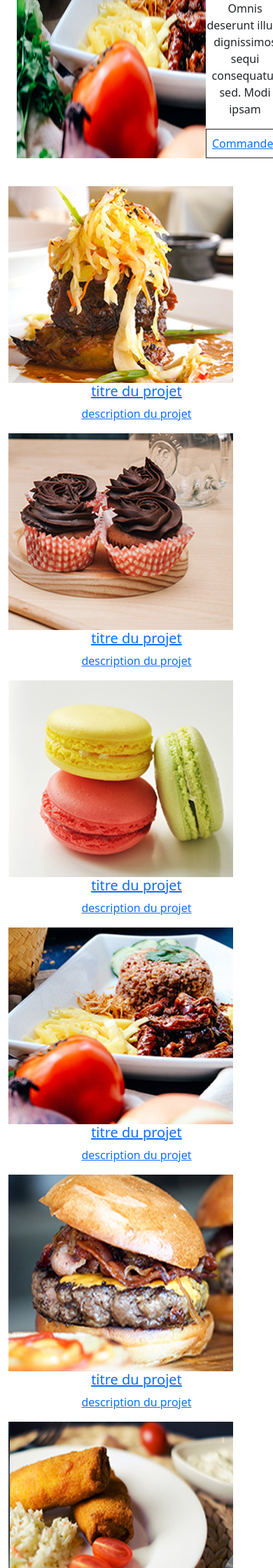
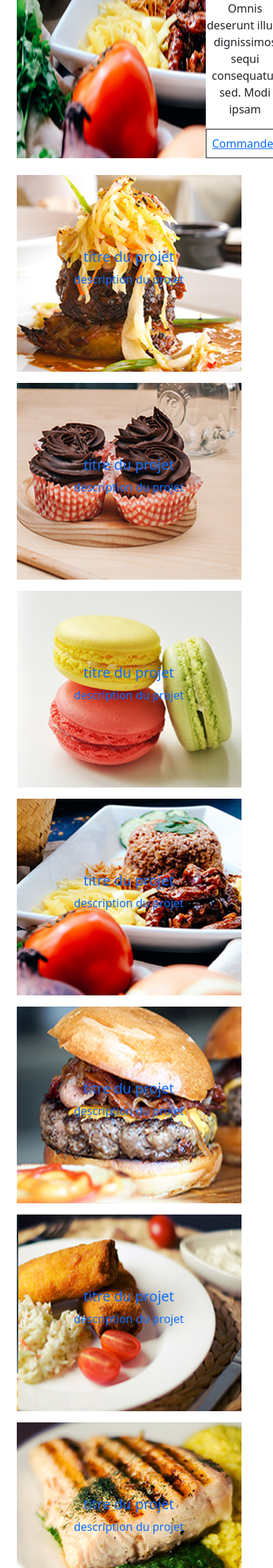
Before and after one commit to Jlaqueyrie/siteRestaurant, a PHP site: page / in a window 390 px wide; the page is wider, and only the part inside the window is pictured. Shown: the part 2068-4308 px from the top of that part at 70% size. Run offline with PHP 8.4, Linux system fonts and the light colour scheme.

Commit message:
section plats ok, mais proleme goutiere

```diff
--- a/css/style.css
+++ b/css/style.css
@@ -5,3 +5,17 @@
     display: flex;
     flex-direction: column;
 }
+#nos-plats figure{
+    flex:1;
+    width: 20em;
+    position: relative;
+}
+#nos-plats figcaption{
+    position: absolute;
+    width: 20em;
+    top: 0;
+    display: flex;
+    justify-content: center;
+    align-items: center;
+    flex-direction: column;
+}
--- a/index.html
+++ b/index.html
@@ -175,13 +175,12 @@
                             </figure>
                 </section>
 
-                    <section id="nos-plats" class=" row mt-3 mb-3">
-                        <div class=" flex col-sm-10 offset-sm-1 align-items-center mt-2">
-                            <div class="row">
-                                <a href="#">
-                                    <figure class="mr-3">
+                    <section id="nos-plats" class="container mt-2">
+                        <div class="row  no-gutter justify-content-between">
+                                <a href="#" class="col-md-2">
+                                    <figure>
                                         <div class="effet-hover">
-                                            <img src="images/1.jpg" alt="image galerie 1">
+                                            <img src="images/1.jpg" alt="image galerie 1" class="w-40">
                                         </div>
                                         <figcaption class="text-center h-100 w-100">
                                             <h5>titre du projet</h5>
@@ -189,10 +188,10 @@
                                         </figcaption>
                                     </figure>
                                 </a>
-                                <a href="#">
-                                    <figure class="mr-3">
+                                <a href="#" class="col-md-2">
+                                    <figure>
                                         <div class="effet-hover">
-                                            <img src="images/2.jpg" alt="image galerie 2">
+                                            <img src="images/2.jpg" alt="image galerie 2" class="w-40">
                                         </div>
                                         <figcaption class="text-center h-100 w-100">
                                             <h5>titre du projet</h5>
@@ -200,10 +199,10 @@
                                         </figcaption>
                                     </figure>
                                 </a>
-                                <a href="#">
-                                    <figure class="mr-3">
+                                <a href="#" class="col-md-2">
+                                    <figure>
                                         <div class="effet-hover">
-                                            <img src="images/3.jpg" alt="image galerie 3">
+                                            <img src="images/3.jpg" alt="image galerie 2" class="w-40">
                                         </div>
                                         <figcaption class="text-center h-100 w-100">
                                             <h5>titre du projet</h5>
@@ -211,10 +210,10 @@
                                         </figcaption>
                                     </figure>
                                 </a>
-                                <a href="#">
-                                    <figure class="mr-3">
+                                <a href="#" class="col-md-2">
+                                    <figure>
                                         <div class="effet-hover">
-                                            <img src="images/4.jpg" alt="image galerie 4">
+                                            <img src="images/4.jpg" alt="image galerie 2" class="w-40">
                                         </div>
                                         <figcaption class="text-center h-100 w-100">
                                             <h5>titre du projet</h5>
@@ -222,10 +221,12 @@
                                         </figcaption>
                                     </figure>
                                 </a>
-                                <a href="#">
-                                    <figure class="mr-3">
+                        </div>
+                        <div class="row justify-content-between">
+                                <a href="#" class="col-md-2">
+                                    <figure>
                                         <div class="effet-hover">
-                                            <img src="images/5.jpg" alt="image galerie 5">
+                                            <img src="images/5.jpg" alt="image galerie 1" class="w-40">
                                         </div>
                                         <figcaption class="text-center h-100 w-100">
                                             <h5>titre du projet</h5>
@@ -233,10 +234,10 @@
                                         </figcaption>
                                     </figure>
                                 </a>
-                                <a href="#">
-                                    <figure class="mr-3">
+                                <a href="#" class="col-md-2">
+                                    <figure>
                                         <div class="effet-hover">
-                                            <img src="images/6.jpg" alt="image galerie 6">
+                                            <img src="images/6.jpg" alt="image galerie 2" class="w-40">
                                         </div>
                                         <figcaption class="text-center h-100 w-100">
                                             <h5>titre du projet</h5>
@@ -244,7 +245,28 @@
                                         </figcaption>
                                     </figure>
                                 </a>
-                            </div>
+                                <a href="#" class="col-md-2">
+                                    <figure>
+                                        <div class="effet-hover">
+                                            <img src="images/7.jpg" alt="image galerie 2" class="w-40">
+                                        </div>
+                                        <figcaption class="text-center h-100 w-100">
+                                            <h5>titre du projet</h5>
+                                            <p>description du projet</p>
+                                        </figcaption>
+                                    </figure>
+                                </a>
+                                <a href="#" class="col-md-2">
+                                    <figure>
+                                        <div class="effet-hover">
+                                            <img src="images/8.jpg" alt="image galerie 2" class="w-40">
+                                        </div>
+                                        <figcaption class="text-center h-100 w-100">
+                                            <h5>titre du projet</h5>
+                                            <p>description du projet</p>
+                                        </figcaption>
+                                    </figure>
+                                </a>
                         </div>
                     </section>
                     <section id="equipe">
```
